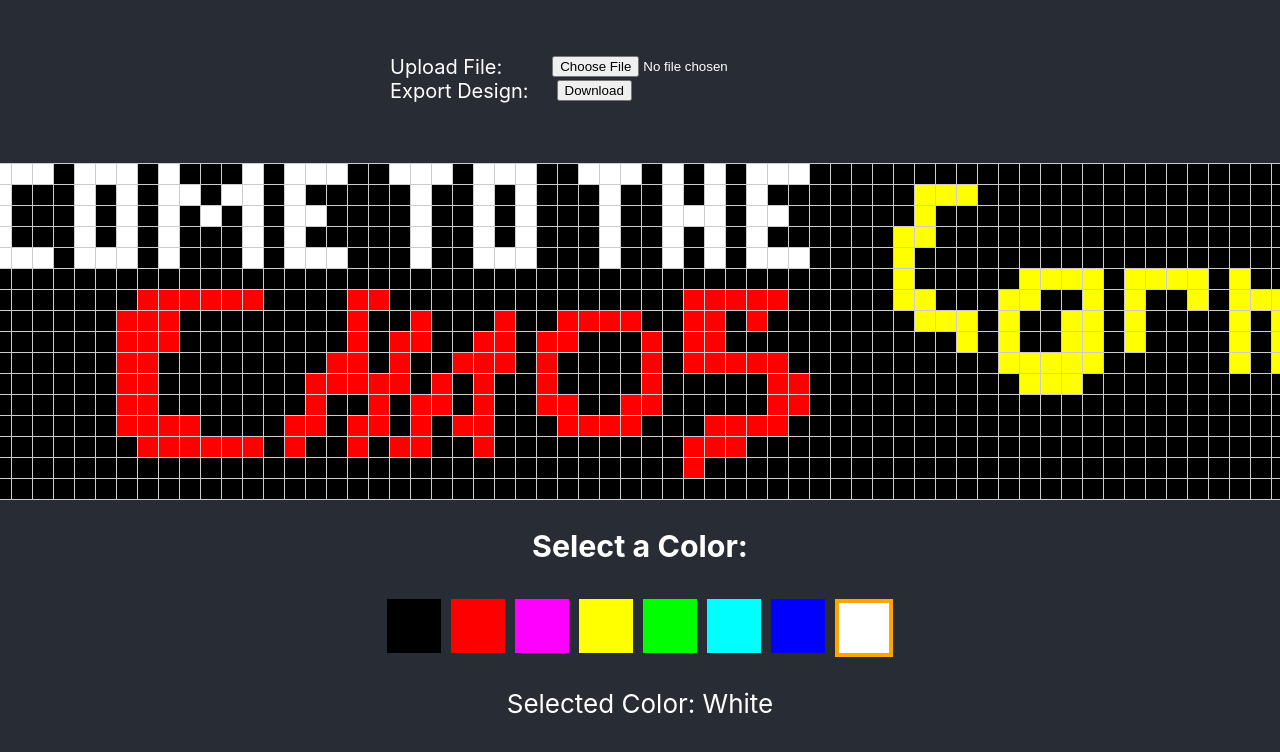
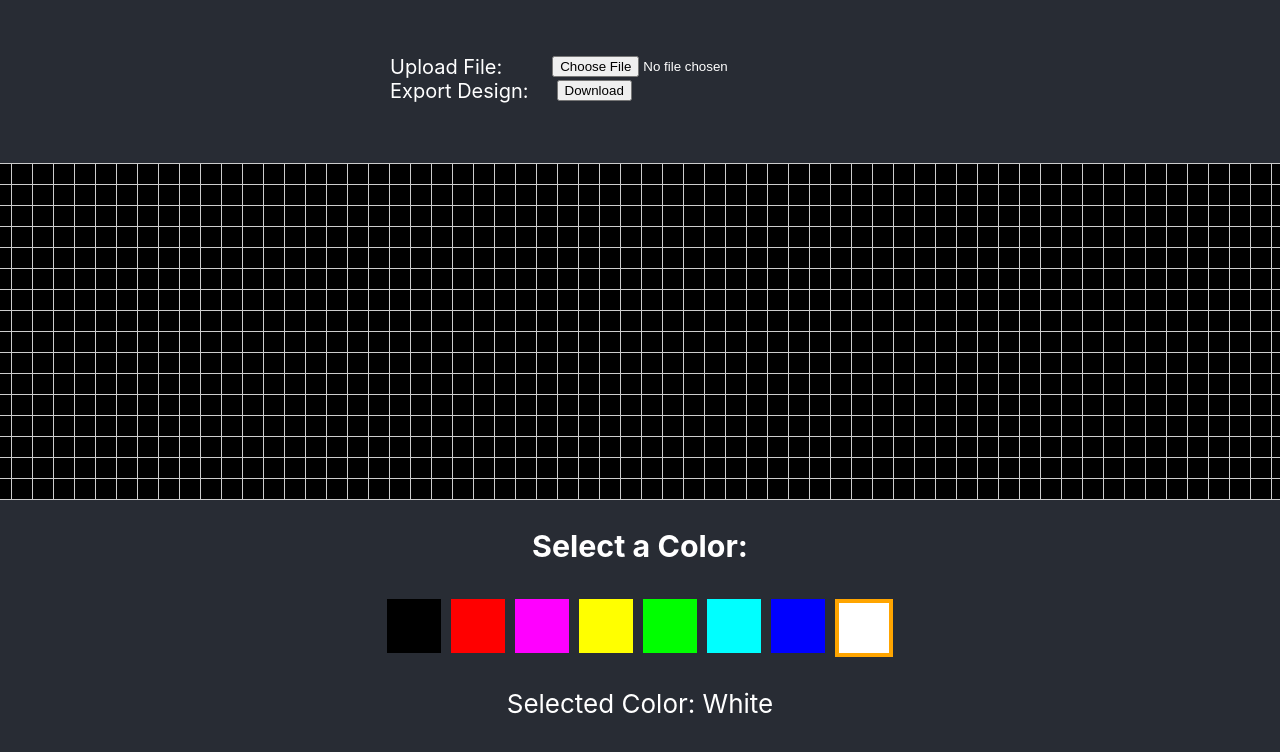
Before and after one commit to HumbertoL/coolled-editor, a React (Create React App) app: page / in a window 1280 px wide. Shown: the top 752 px of the page. Built offline with nearby package versions, Linux system fonts and the light colour scheme.

Commit message:
feat: initialize grid to empty state

```diff
--- a/src/App.js
+++ b/src/App.js
@@ -23,10 +23,20 @@ const FileUploadWrapper = styled.div`
   }
 `;
 
+const getInitialPixelArray = () => {
+  const GRID_HEIGHT = 16;
+  const GRID_WIDTH = 96;
+  const totalPixels = GRID_HEIGHT * GRID_WIDTH;
+  const initialValue = { r: false, g: false, b: false };
+  const initialArray = Array(totalPixels).fill(initialValue);
+  return initialArray;
+}
+
 function App() {
-  const [pixelArray, setPixelArray] = useState(() =>
-    parseData(JSON.stringify(welcome))
-  );
+  // const [pixelArray, setPixelArray] = useState(() =>
+  //   parseData(JSON.stringify(welcome))
+  // );
+  const [pixelArray, setPixelArray] = useState(() => getInitialPixelArray());
   const [selectedColor, setSelectedColor] = useState("White");
 
   const readFile = (file) => {
```
